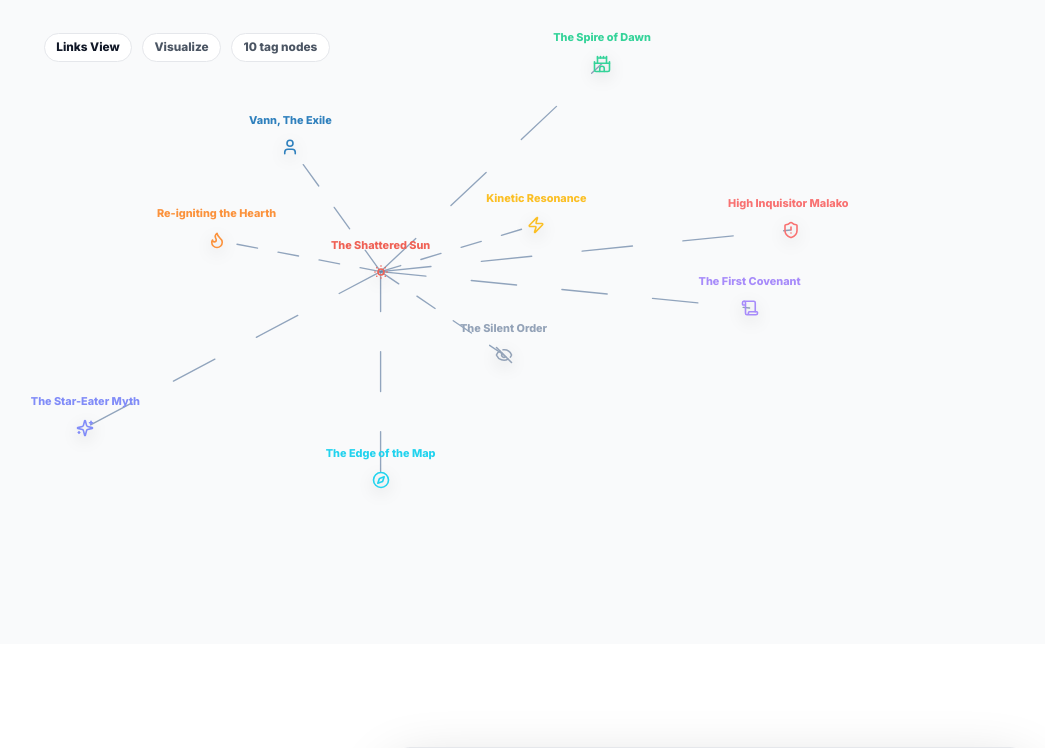
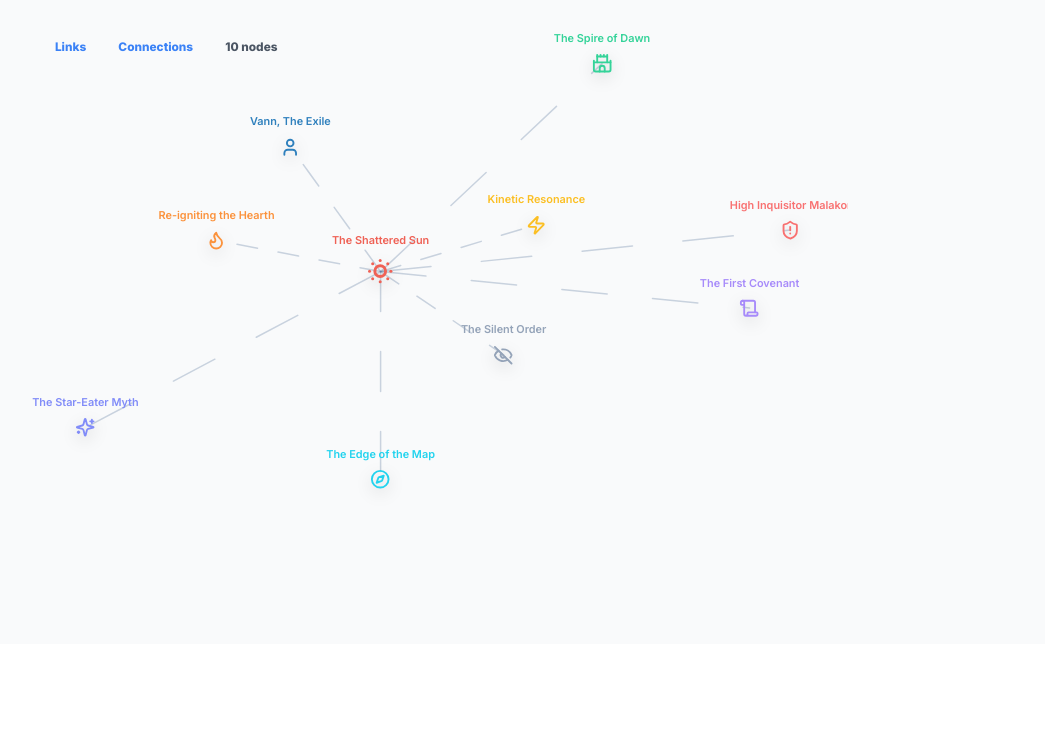
Before and after one commit to Novelative/novelative.github.io, a React (Vite) app: page / in a window 1280 px wide. Shown: the part 3729-4477 px from the top of the page, without its empty margins (202-1247 px from the left). Built offline with nearby package versions, Linux system fonts and the light colour scheme; a web font is replaced by a local one.

Commit message:
improved the Visualize: links section

```diff
--- a/src/App.tsx
+++ b/src/App.tsx
@@ -1,5 +1,9 @@
-import { useEffect, useLayoutEffect, useRef, useState } from "react";
-import type { PointerEvent as ReactPointerEvent, ReactNode } from "react";
+import { useEffect, useLayoutEffect, useMemo, useRef, useState } from "react";
+import type {
+  CSSProperties,
+  PointerEvent as ReactPointerEvent,
+  ReactNode,
+} from "react";
 import { motion, useInView, useReducedMotion } from "framer-motion";
 import { BlogPage } from "./components/BlogPage";
 import { DownloadPage } from "./components/DownloadPage";
@@ -582,8 +586,8 @@ function App() {
             <WhyExists />
             <NodeCardShowcase />
             <VisualizeStoryMap />
+            <WorldBuilding theme={theme} />
             <Compare />
-            <WorldBuilding theme={theme} />
             <ProjectLayers />
             <BetaPrinciples />
             <Ownership />
@@ -1039,6 +1043,7 @@ function VisualizeMiniGraph() {
 function VisualizeStoryMap() {
   const graphRef = useRef<HTMLDivElement | null>(null);
   const [activeNodeId, setActiveNodeId] = useState<string | null>(null);
+  const [hoverNodeId, setHoverNodeId] = useState<string | null>(null);
   const [nodePositions, setNodePositions] = useState<
     Record<string, { x: number; y: number }>
   >(() =>
@@ -1080,9 +1085,35 @@ function VisualizeStoryMap() {
     };
   }, [activeNodeId]);
 
+  const linkDegree = useMemo(() => {
+    const degree = new Map(visualizeGraphNodes.map((node) => [node.id, 0]));
+
+    visualizeGraphLinks.forEach(([fromId, toId]) => {
+      degree.set(fromId, (degree.get(fromId) ?? 0) + 1);
+      degree.set(toId, (degree.get(toId) ?? 0) + 1);
+    });
+
+    return degree;
+  }, []);
+  const maxLinkDegree = Math.max(1, ...Array.from(linkDegree.values()));
+
+  const interactionNodeId = activeNodeId ?? hoverNodeId;
+  const connectedNodeIds = useMemo(() => {
+    if (!interactionNodeId) return new Set<string>();
+
+    const connected = new Set<string>([interactionNodeId]);
+    visualizeGraphLinks.forEach(([fromId, toId]) => {
+      if (fromId === interactionNodeId) connected.add(toId);
+      if (toId === interactionNodeId) connected.add(fromId);
+    });
+
+    return connected;
+  }, [interactionNodeId]);
+
   const beginDrag = (nodeId: string, event: ReactPointerEvent) => {
     event.preventDefault();
     setActiveNodeId(nodeId);
+    setHoverNodeId(nodeId);
   };
 
   return (
@@ -1096,7 +1127,7 @@ function VisualizeStoryMap() {
         transition={{ duration: 0.65, delay: 0.12 }}
       >
         <div className="story-map-copy">
-          <p className="eyebrow">Visualize</p>
+          <p className="eyebrow">Visualize: Links</p>
           <h3>The story behind the manuscript.</h3>
           <p>
             Links, tags, and references become a map you can rearrange as the
@@ -1106,12 +1137,12 @@ function VisualizeStoryMap() {
         <div
           className="story-map-panel"
           ref={graphRef}
-          aria-label="Interactive Novelative links graph with draggable tag nodes"
+          aria-label="Interactive Novelative links graph with draggable link nodes"
         >
           <div className="story-map-toolbar">
-            <span>Links View</span>
-            <span>Visualize</span>
-            <span>{visualizeGraphNodes.length} tag nodes</span>
+            <span>Links</span>
+            <span>Connections</span>
+            <span>{visualizeGraphNodes.length} nodes</span>
           </div>
           <svg
             className="story-map-lines"
@@ -1122,16 +1153,20 @@ function VisualizeStoryMap() {
             {visualizeGraphLinks.map(([fromId, toId], index) => {
               const from = nodePositions[fromId];
               const to = nodePositions[toId];
+              const isHighlighted =
+                interactionNodeId === fromId || interactionNodeId === toId;
               return (
                 <motion.line
                   key={`${fromId}-${toId}`}
-                  className="story-link"
+                  className={`story-link ${
+                    isHighlighted ? "highlighted" : ""
+                  } ${interactionNodeId && !isHighlighted ? "dimmed" : ""}`}
                   x1={from.x}
                   y1={from.y}
                   x2={to.x}
                   y2={to.y}
-                  initial={{ pathLength: 0, opacity: 0 }}
-                  whileInView={{ pathLength: 1, opacity: 1 }}
+                  initial={{ pathLength: 0 }}
+                  whileInView={{ pathLength: 1 }}
                   viewport={{ once: false, amount: 0.4 }}
                   transition={{
                     duration: 0.7,
@@ -1144,11 +1179,18 @@ function VisualizeStoryMap() {
           </svg>
           {visualizeGraphNodes.map((node, index) => {
             const position = nodePositions[node.id];
+            const degree = linkDegree.get(node.id) ?? 0;
+            const normalized = degree / maxLinkDegree;
+            const nodeSize = 14 + Math.sqrt(normalized) * 18;
+            const isConnected = connectedNodeIds.has(node.id);
+            const isDimmed = interactionNodeId !== null && !isConnected;
             return (
               <motion.button
                 type="button"
                 className={`story-tag-node ${node.color} ${
                   activeNodeId === node.id ? "dragging" : ""
+                } ${isConnected ? "highlighted" : ""} ${
+                  isDimmed ? "dimmed" : ""
                 }`}
                 key={node.id}
                 style={{
@@ -1156,14 +1198,19 @@ function VisualizeStoryMap() {
                   top: `${position.y}%`,
                   x: "-50%",
                   y: "-50%",
-                }}
+                  "--node-size": `${nodeSize}px`,
+                } as CSSProperties}
                 onPointerDown={(event) => beginDrag(node.id, event)}
-                initial={{ opacity: 0, scale: 0.8 }}
-                whileInView={{ opacity: 1, scale: 1 }}
+                onPointerEnter={() => setHoverNodeId(node.id)}
+                onPointerLeave={() => setHoverNodeId(null)}
+                onFocus={() => setHoverNodeId(node.id)}
+                onBlur={() => setHoverNodeId(null)}
+                initial={{ scale: 0.8 }}
+                whileInView={{ scale: 1 }}
                 whileHover={{ scale: 1.07 }}
                 viewport={{ once: true, amount: 0.35 }}
                 transition={{ duration: 0.28, delay: index * 0.04 }}
-                aria-label={`Move ${node.label} tag node`}
+                aria-label={`Move ${node.label} link node`}
               >
                 <span>{node.label}</span>
                 <node.icon size={18} strokeWidth={2.15} />
@@ -1640,8 +1687,8 @@ function WorldBuilding({ theme }: { theme: Theme }) {
     <section id="worldbuilding" className="section visualize-tags-section">
       <div className="container">
         <SectionHeader
-          eyebrow="Visualize"
-          title="Visualize: Tags"
+          eyebrow="Visualize: Tags"
+          title="Easy sorting"
         >
           Group story files by tag on the same canvas the app uses, with
           colored clusters, inherited tag dividers, search, and layout controls
--- a/src/styles.css
+++ b/src/styles.css
@@ -908,17 +908,20 @@ h3 {
     display: inline-flex;
     align-items: center;
     min-height: 1.75rem;
-    border: 1px solid rgb(var(--color-app-border));
-    border-radius: 999px;
-    padding: 0.4rem 0.7rem;
-    background: rgb(var(--color-app-bg));
+    border: 1px solid rgba(var(--color-app-border), 0.92);
+    border-radius: 0.42rem;
+    padding: 0.38rem 0.68rem;
+    background: rgba(var(--color-app-bg), 0.84);
     color: rgb(var(--color-app-muted));
     font-size: 0.74rem;
     font-weight: 850;
 }
 
-.story-map-toolbar span:first-child {
-    color: rgb(var(--color-app-text));
+.story-map-toolbar span:first-child,
+.story-map-toolbar span:nth-child(2) {
+    color: rgb(var(--color-app-highlight));
+    background: rgba(var(--color-app-highlight), 0.12);
+    border-color: rgba(var(--color-app-highlight), 0.22);
 }
 
 .story-map-lines {
@@ -934,27 +937,45 @@ h3 {
 
 .story-link {
     fill: none;
-    stroke: rgba(106, 132, 166, 0.72);
+    stroke: rgba(106, 132, 166, 0.58);
     stroke-linecap: round;
-    stroke-width: 1.35;
+    stroke-width: 1.5;
+    opacity: 0.58;
     vector-effect: non-scaling-stroke;
+    transition:
+        opacity 160ms ease,
+        stroke 160ms ease;
+}
+
+.story-link.highlighted {
+    opacity: 1;
+    stroke: rgba(125, 163, 214, 0.94);
+}
+
+.story-link.dimmed {
+    opacity: 0.22;
 }
 
 .story-tag-node {
+    --node-size: 18px;
     position: absolute;
     z-index: 3;
     display: grid;
     place-items: center;
-    width: 2rem;
-    height: 2rem;
+    width: calc(var(--node-size) + 0.85rem);
+    height: calc(var(--node-size) + 0.85rem);
     border: 0;
-    border-radius: 0;
+    border-radius: 999px;
     padding: 0;
     background: transparent;
     color: rgb(var(--color-app-highlight));
     cursor: grab;
     touch-action: none;
     transform: translate(-50%, -50%);
+    opacity: 1;
+    transition:
+        opacity 160ms ease,
+        filter 160ms ease;
 }
 
 .story-tag-node:active,
@@ -965,23 +986,49 @@ h3 {
 .story-tag-node span {
     position: absolute;
     left: 50%;
-    bottom: calc(100% + 0.28rem);
+    bottom: calc(100% + 0.12rem);
     width: max-content;
     max-width: 10.5rem;
     transform: translateX(-50%);
-    color: rgba(var(--color-app-text), 0.86);
+    color: rgba(var(--color-app-text), 0.9);
     font-size: 0.68rem;
-    font-weight: 800;
+    font-weight: 600;
     line-height: 1.15;
     text-align: center;
     text-wrap: balance;
     pointer-events: none;
 }
 
+.story-tag-node.highlighted::before {
+    content: "";
+    position: absolute;
+    width: calc(var(--node-size) + 0.58rem);
+    height: calc(var(--node-size) + 0.58rem);
+    border: 2px solid rgba(255, 255, 255, 0.92);
+    border-radius: 999px;
+    box-shadow: 0 0 0 1px rgba(0, 0, 0, 0.1);
+    opacity: 1;
+    transform: scale(1);
+    transition:
+        opacity 160ms ease,
+        transform 160ms ease;
+}
+
+.story-tag-node.dimmed {
+    opacity: 0.38;
+}
+
+.story-tag-node:focus-visible {
+    outline: none;
+}
+
 .story-tag-node svg {
+    width: var(--node-size);
+    height: var(--node-size);
     overflow: visible;
     color: currentColor;
     filter: drop-shadow(0 5px 8px rgba(0, 0, 0, 0.16));
+    stroke-width: 2.25;
 }
 
 .story-tag-node.yellow {
```
